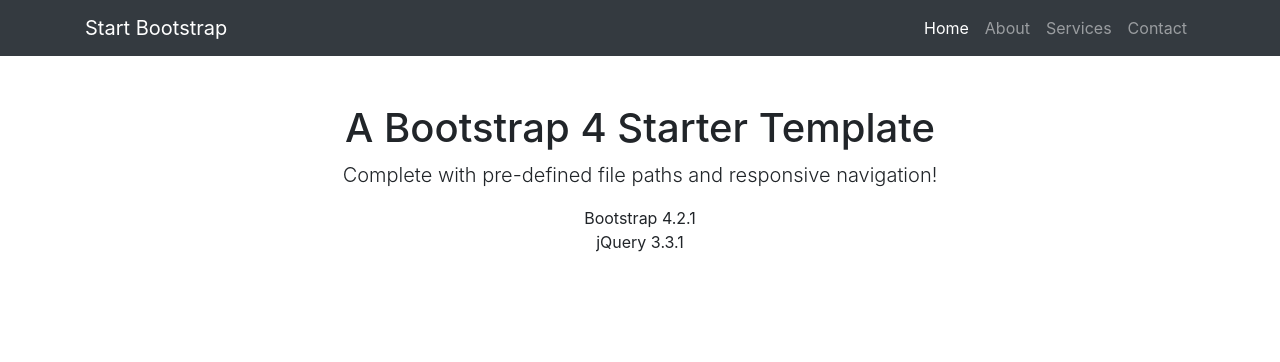
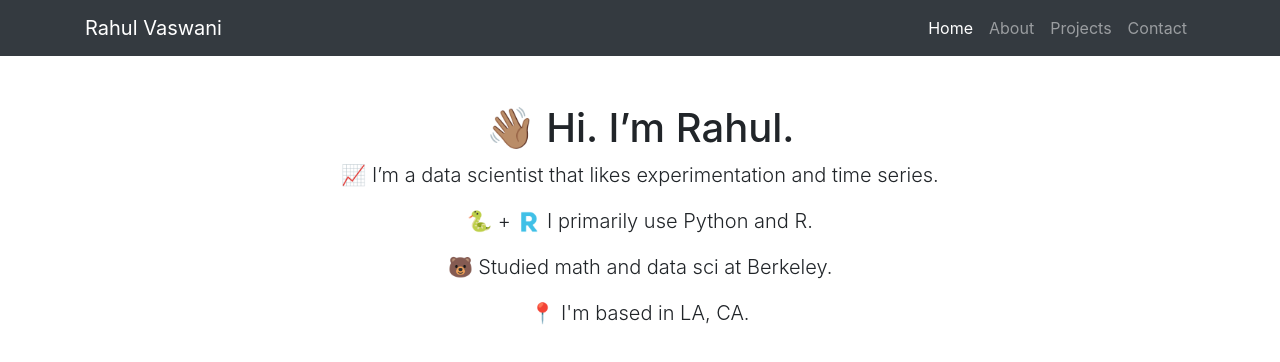
Before and after one commit to rahulvas/rahulvas.github.io, a website: page index.html in a window 1280 px wide. Drawn offline with Linux system fonts and the light colour scheme.

Commit message:
edited index

```diff
--- a/index.html
+++ b/index.html
@@ -5,10 +5,10 @@
 
   <meta charset="utf-8">
   <meta name="viewport" content="width=device-width, initial-scale=1, shrink-to-fit=no">
-  <meta name="description" content="">
-  <meta name="author" content="">
+  <meta name="description" content="Rahul Vaswani's Personal Page">
+  <meta name="author" content="Rahul Vaswani">
 
-  <title>Bare - Start Bootstrap Template</title>
+  <title>Rahul Vaswani</title>
 
   <!-- Bootstrap core CSS -->
   <link href="vendor/bootstrap/css/bootstrap.min.css" rel="stylesheet">
@@ -20,7 +20,7 @@
   <!-- Navigation -->
   <nav class="navbar navbar-expand-lg navbar-dark bg-dark static-top">
     <div class="container">
-      <a class="navbar-brand" href="#">Start Bootstrap</a>
+      <a class="navbar-brand" href="#">Rahul Vaswani</a>
       <button class="navbar-toggler" type="button" data-toggle="collapse" data-target="#navbarResponsive" aria-controls="navbarResponsive" aria-expanded="false" aria-label="Toggle navigation">
         <span class="navbar-toggler-icon"></span>
       </button>
@@ -35,7 +35,7 @@
             <a class="nav-link" href="#">About</a>
           </li>
           <li class="nav-item">
-            <a class="nav-link" href="#">Services</a>
+            <a class="nav-link" href="#">Projects</a>
           </li>
           <li class="nav-item">
             <a class="nav-link" href="#">Contact</a>
@@ -49,12 +49,15 @@
   <div class="container">
     <div class="row">
       <div class="col-lg-12 text-center">
-        <h1 class="mt-5">A Bootstrap 4 Starter Template</h1>
-        <p class="lead">Complete with pre-defined file paths and responsive navigation!</p>
-        <ul class="list-unstyled">
+        <h1 class="mt-5">👋🏽 Hi. I’m Rahul.</h1>
+        <p class="lead">📈 I’m a data scientist that likes experimentation and time series.</p>
+        <p class="lead">🐍 + 🇷 I primarily use Python and R.</p>
+        <p class="lead">🐻 Studied math and data sci at Berkeley.</p>
+        <p class="lead">📍 I'm based in LA, CA.</p>
+        <!-- <ul class="list-unstyled">
           <li>Bootstrap 4.2.1</li>
-          <li>jQuery 3.3.1</li>
-        </ul>
+          <li>jQuery 3.3.1</li> -->
+        <!-- </ul> -->
       </div>
     </div>
   </div>
```
